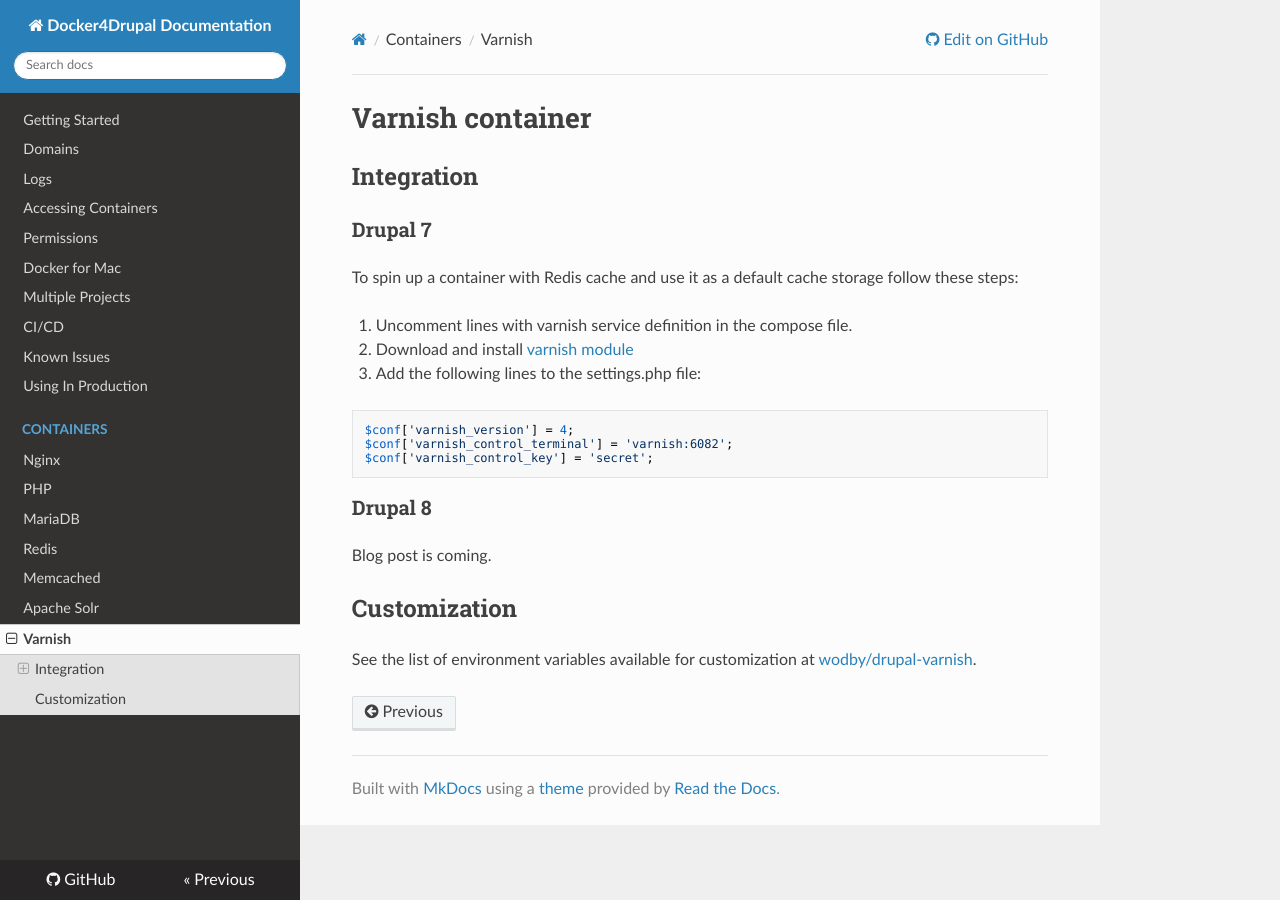
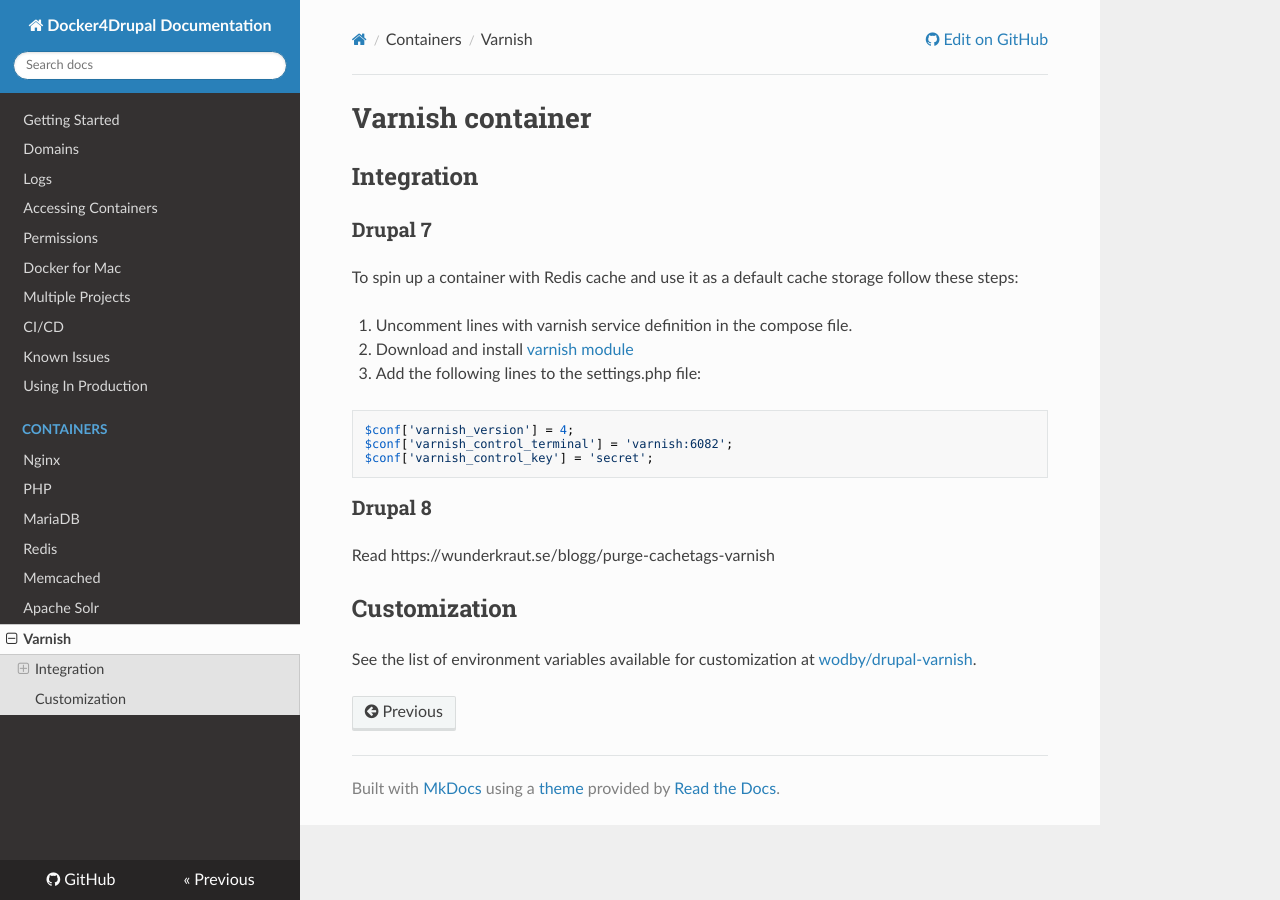
Before and after one commit to wodby/docker4drupal, an MkDocs documentation site: the page built from docs/containers/varnish.md, in a window 1280 px wide. Built offline with MkDocs 1.6.1, drawn with Linux system fonts in a browser that asks for light colours; nearby versions of some CDN libraries; old or Windows-style settings are respelled for this version of MkDocs.

Commit message:
Add link to blogpost Varnish + Drupal 8

```diff
--- a/docs/containers/varnish.md
+++ b/docs/containers/varnish.md
@@ -18,7 +18,7 @@
 
 ### Drupal 8
 
-Blog post is coming.
+Read https://wunderkraut.se/blogg/purge-cachetags-varnish
 
 ## Customization
 
```
